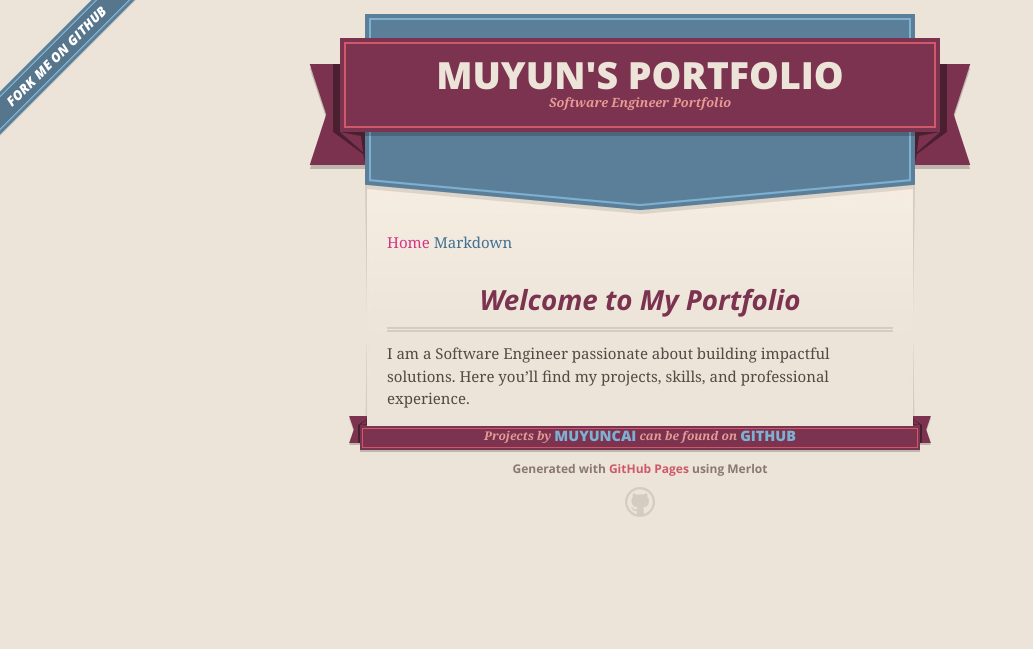
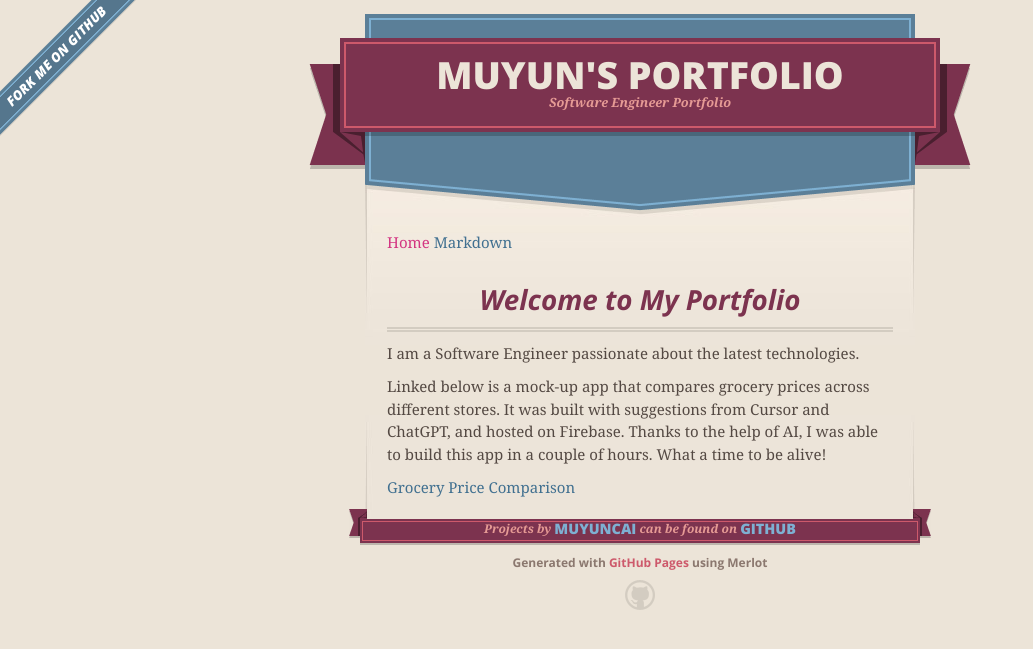
Before and after one commit to muyuncai/muyuncai.github.io, a Jekyll site: the page built from index.md, in a window 1280 px wide. Shown: the top 649 px of the page, without its empty margins (0-1033 px from the left). Built offline with Jekyll 4.4.1, drawn with Linux system fonts in a browser that asks for light colours.

Commit message:
Improve the intro

```diff
--- a/index.md
+++ b/index.md
@@ -4,4 +4,8 @@
 ---
 # Welcome to My Portfolio
 
-I am a Software Engineer passionate about building impactful solutions. Here you'll find my projects, skills, and professional experience.
+I am a Software Engineer passionate about the latest technologies.
+
+Linked below is a mock-up app that compares grocery prices across different stores. It was built with suggestions from Cursor and ChatGPT, and hosted on Firebase. Thanks to the help of AI, I was able to build this app in a couple of hours. What a time to be alive!
+
+[Grocery Price Comparison](https://grocery-comparison-with-react.web.app/)
```
